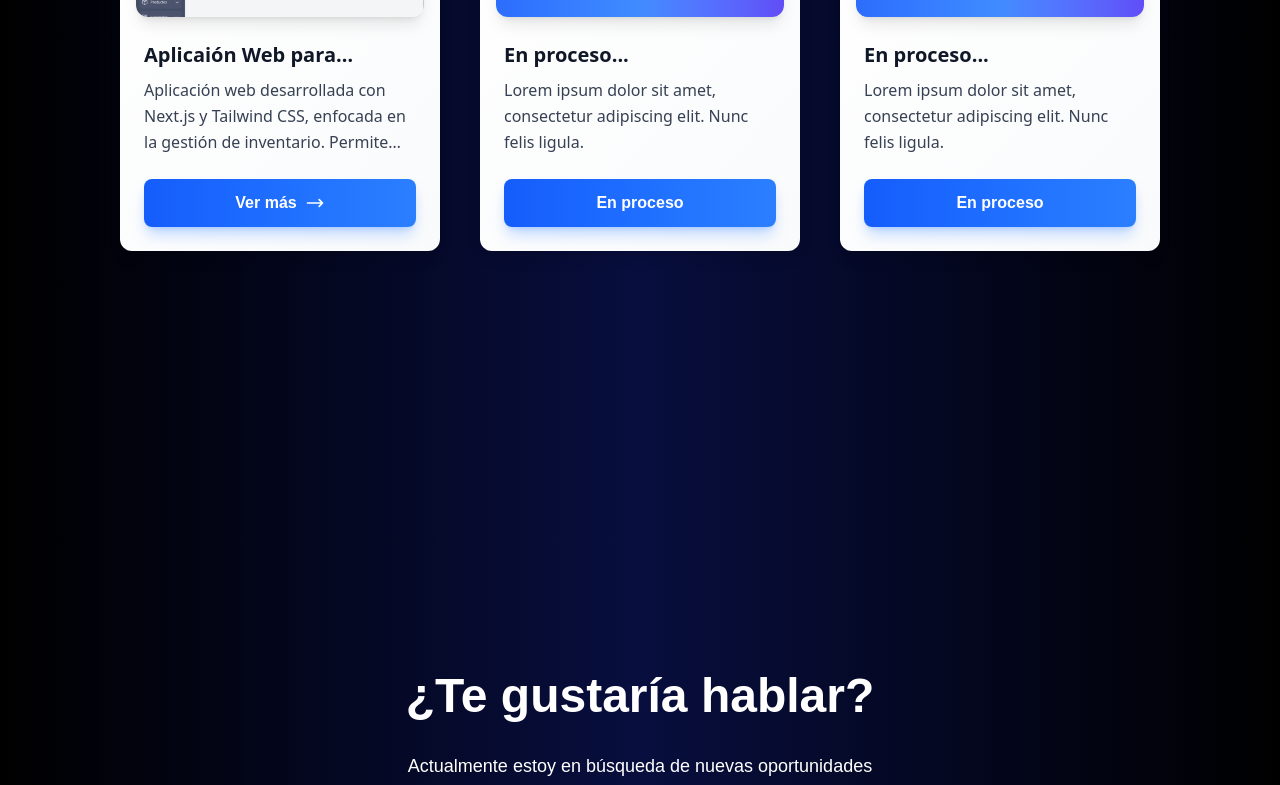
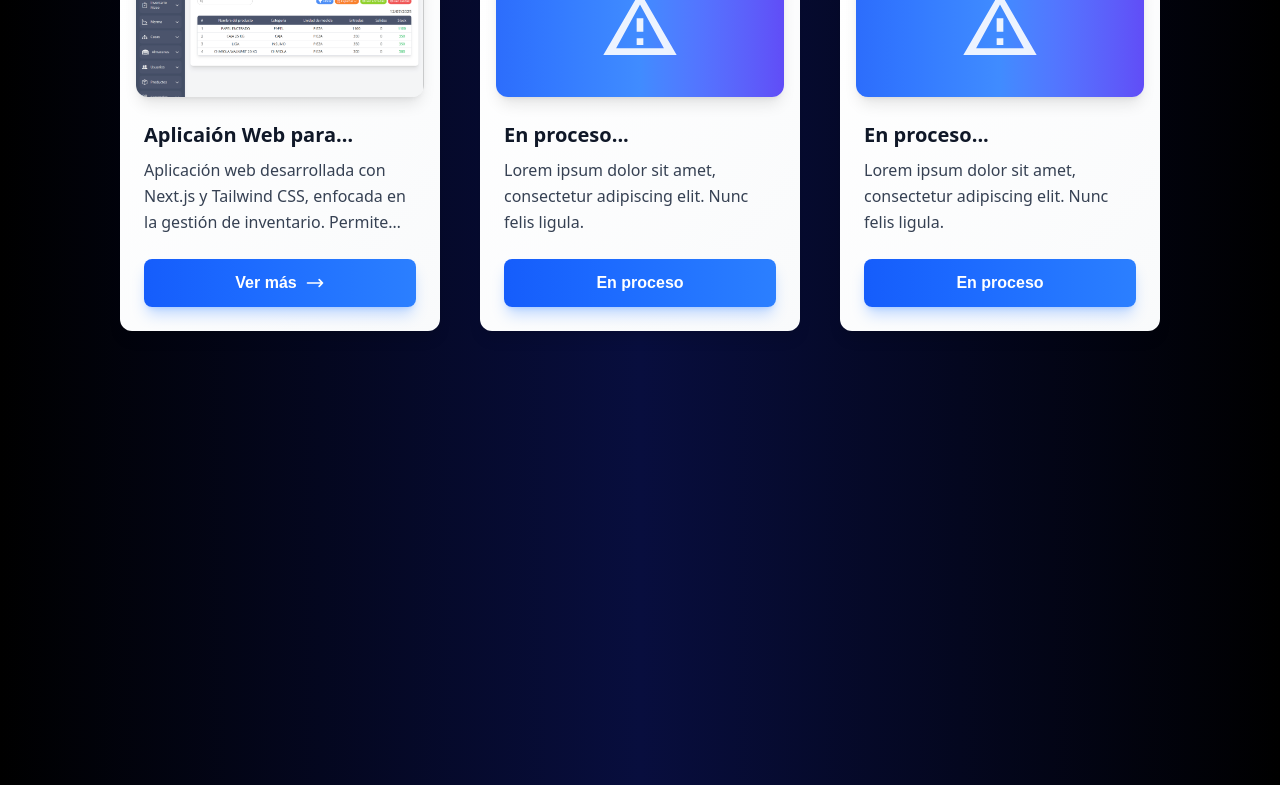
Before and after one commit to JafetCid/myPortfolio, a Next.js app: page / in a window 1280 px wide. Shown: the part 2000-2785 px from the top of the page. Built offline with nearby package versions, Linux system fonts and the light colour scheme.

Commit message:
portfolio v7

```diff
--- a/src/app/globals.css
+++ b/src/app/globals.css
@@ -30,10 +30,7 @@ body {
   font-family: Arial, Helvetica, sans-serif;
 }
 
-/* globals.css */
-input:-webkit-autofill {
-  -webkit-box-shadow: 0 0 0 1000px rgba(255, 255, 255, 0) inset !important;
-  -webkit-text-fill-color: #fff !important;
-  transition: background-color 5000s ease-in-out 0s;
-   border-bottom: 1px solid white;
-}
+/* .nav-Color {
+  background: linear-gradient(to right, rgb(0, 0, 0, 0.5), rgb(8, 14, 62, 0.5), rgb(0, 0, 0, 0.5));
+  backdrop-filter: blur(10px);
+} */
--- a/src/app/page.tsx
+++ b/src/app/page.tsx
@@ -110,7 +110,7 @@ export default function Home() {
 
   return (
     <>
-      <nav className="flex fixed w-full py-4 justify-between md:px-10 z-50">
+      <nav className="flex w-full py-4 justify-between md:!fixed md:px-10 z-50 nav-Color">
         <div className="flex items-center gap-3 pl-5 md:pl-0 md:gap-5">
           <i className="bi bi-code-slash text-white text-xl lg:text-2xl"></i>
           <h1 className="text-white font-bold text-xl lg:text-3xl">Jafet Cid</h1>
@@ -123,7 +123,7 @@ export default function Home() {
         </div>
       </nav>
 
-      <main id="home" className="flex flex-col pt-20 px-5 gap-10 justify-around items-center md:flex-row min-h-screen">
+      <main id="home" className="flex flex-col mb-10 pt-20 px-5 gap-10 justify-around items-center md:flex-row min-h-screen">
         <motion.div
           initial={{ opacity: 0, x: -40 }}
           animate={{ opacity: 1, x: 0 }}
@@ -166,7 +166,7 @@ export default function Home() {
           src={`${basePath}/developer.svg`} alt="img" className="w-96 md:w-72 lg:w-96" />
       </main>
 
-      <section id="aboutMe" className="flex flex-col gap-10 justify-center items-center min-h-screen lg:flex-row">
+      <section id="aboutMe" className="flex flex-col mb-10 gap-10 justify-center items-center min-h-screen lg:flex-row">
         <motion.div
           initial={{ opacity: 0, x: -40 }}
           whileInView={{ opacity: 1, x: 0 }}
@@ -195,11 +195,11 @@ export default function Home() {
       </section>
 
       <motion.section
-        initial={{ opacity: 0, x: -40 }}
-        whileInView={{ opacity: 1, x: 0 }}
+        initial={{ opacity: 0, y: 40 }}
+        whileInView={{ opacity: 1, y: 0 }}
         transition={{ duration: 1, ease: "easeIn" }}
-        viewport={{ once: true, amount: 0.5 }} // activa solo una vez al estar al 50% en pantalla
-        id="project" className="flex flex-col pt-20 gap-5 justify-center items-center min-h-screen">
+        viewport={{ once: true, amount: 0.2 }} // activa solo una vez al estar al 50% en pantalla
+        id="project" className="flex flex-col mb-10 pt-20 gap-5 justify-center items-center min-h-screen">
         <div className="px-10 lg:w-2/3">
           <h2 className="font-extrabold mb-10 text-center text-4xl md:text-5xl">Proyectos</h2>
         </div>
@@ -243,7 +243,7 @@ export default function Home() {
         whileInView={{ opacity: 1, y: 0 }}
         transition={{ duration: 1, ease: "easeIn" }}
         viewport={{ once: true, amount: 0.5 }} // activa solo una vez al estar al 50% en pantalla
-        id="contact" className="flex flex-col px-10 gap-5 justify-center items-center min-h-screen">
+        id="contact" className="flex flex-col mb-10 px-10 gap-5 justify-center items-center min-h-screen">
         <div className="flex flex-col justify-center items-center w-auto">
           <h2 className="mb-8 font-extrabold text-center text-4xl md:text-5xl">¿Te gustaría hablar?</h2>
           <p className="text-center md:text-lg">Actualmente estoy en búsqueda de nuevas oportunidades</p>
@@ -259,7 +259,7 @@ export default function Home() {
         whileInView={{ opacity: 1, y: 0 }}
         transition={{ duration: 1, ease: "easeIn" }}
         viewport={{ once: true, amount: 0.5 }} // activa solo una vez al estar al 50% en pantalla
-        id="formContact" className="flex w-full px-10 justify-center items-center min-h-screen">
+        id="formContact" className="flex w-full mb-10 px-10 justify-center items-center min-h-screen">
         <div className="flex flex-col w-auto p-5 rounded-xl bg-white/10 md:w-1/2 xl:w-1/3">
           <h2 className="mb-10 font-extrabold text-center text-4xl md:text-5xl bg-gradient-to-r from-sky-500 to-blue-800 bg-clip-text text-transparent">Contacto</h2>
           <form onSubmit={handleSubmit} action={`https://formsubmit.co/21c27f12570808278ecc4398a7f54aea${basePath}`} method="POST" className="space-y-4">
--- a/src/app/project/page.tsx
+++ b/src/app/project/page.tsx
@@ -8,7 +8,7 @@ const basePath = process.env.NODE_ENV === 'production' ? '/myPortfolio' : '';
 export default function Project() {
   return (
     <div>
-      <nav className="flex fixed w-full top-0 left-0 py-4 justify-between md:px-10 z-50">
+      <nav className="flex w-full top-0 left-0 py-4 justify-between md:!fixed md:px-10 z-50">
         <div className="flex items-center gap-3 pl-5 md:pl-0 md:gap-5">
           <i className="bi bi-code-slash text-white text-xl lg:text-2xl"></i>
           <h1 className="text-white font-bold text-xl lg:text-3xl">Jafet Cid</h1>
```
